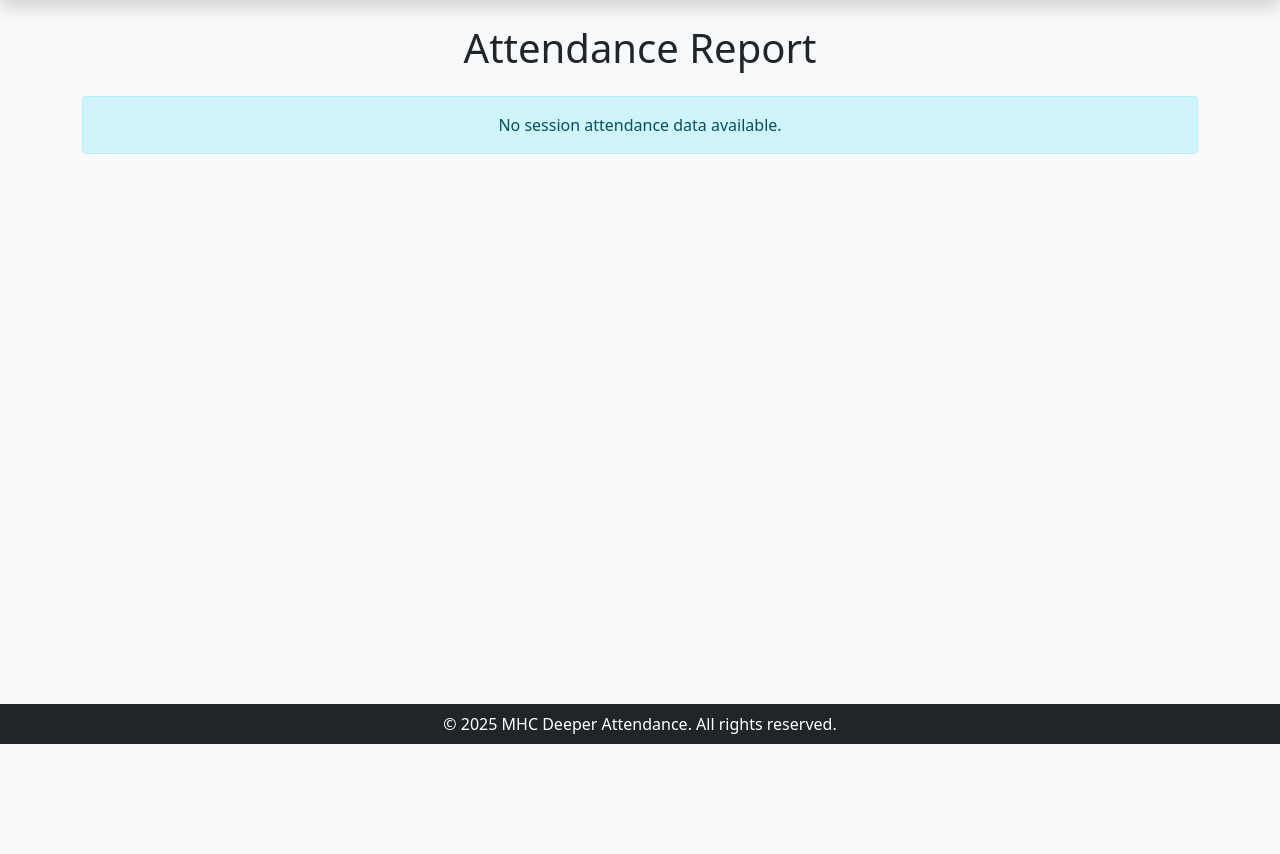
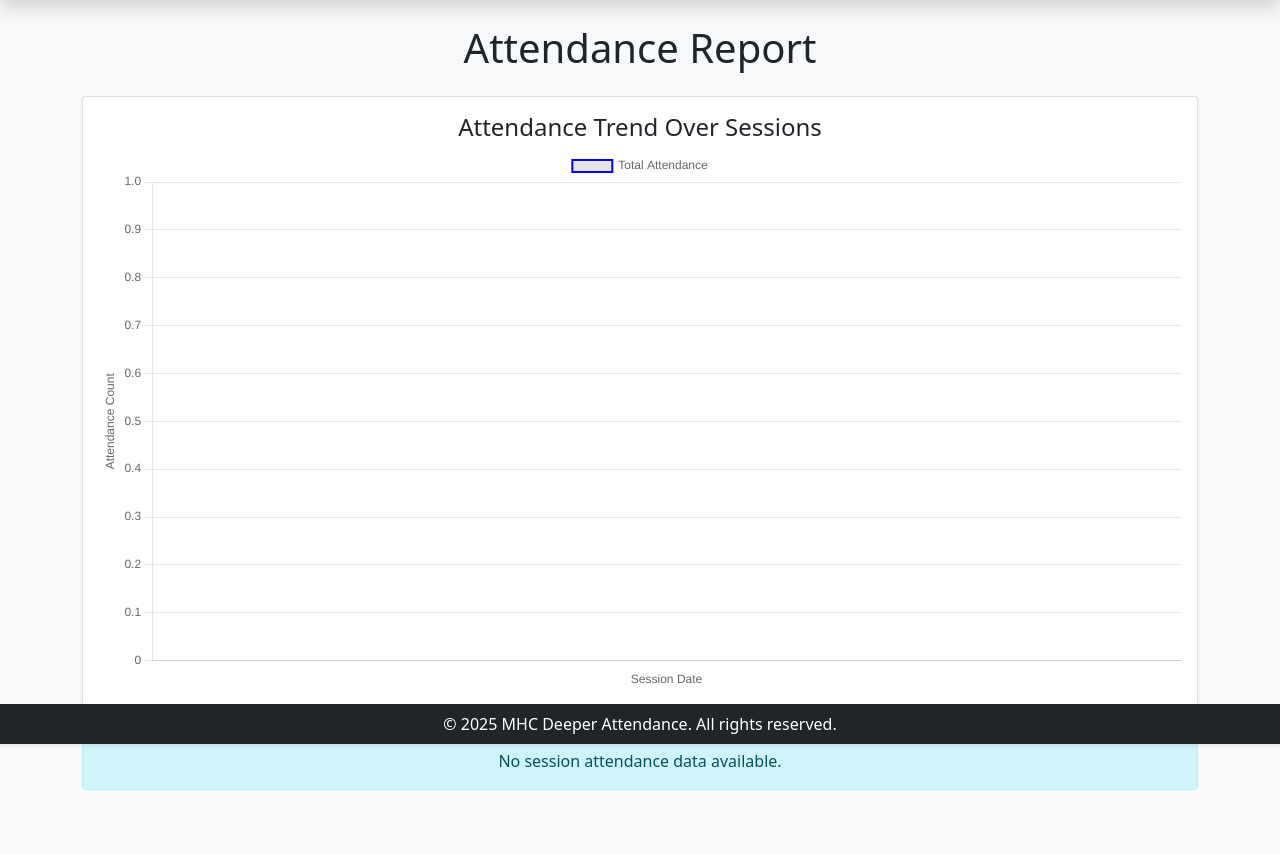
Before and after one commit to jimmyMithamo/new_deeper, a Django app: page /generate-report/ in a window 1280 px wide. Shown: the part 56-910 px from the top of the page. Before the commit the page ends 800 px from the top, so only its background shows below. Run offline with Django 5.2, Linux system fonts and the light colour scheme; data that the repository does not hold is empty.

Commit message:
attendance graph

```diff
--- a/attendance/templates/attendance/attendance_report.html
+++ b/attendance/templates/attendance/attendance_report.html
@@ -3,8 +3,15 @@
 {% block title %}Attendance Report{% endblock title %}
 
 {% block content %}
-  <div class="container ">
+  <div class="container">
     <h1 class="text-center mb-4">Attendance Report</h1>
+
+    <!-- Line Chart for Attendance Trend -->
+    <div class="card p-3 mb-4 shadow-sm">
+      <h4 class="text-center">Attendance Trend Over Sessions</h4>
+      <canvas id="attendanceChart"></canvas>
+    </div>
+
     <div class="row d-flex justify-content-center">
       {% for session_info in session_attendance %}
         <div class="col-12 col-md-4 col-lg-3">
@@ -22,7 +29,7 @@
                 <span class="text-danger">{{ session_info.total_absent }}</span>
               </p>
               <hr>
-              <p class = "text-success">{{ session_info.submitted_groups_count }} Groups submitted</p>
+              <p class="text-success">{{ session_info.submitted_groups_count }} Groups submitted</p>
               <hr>
               <p>
                 <strong>Group with Highest Attendance:</strong>
@@ -52,4 +59,38 @@
       {% endfor %}
     </div>
   </div>
+
+  <!-- Include Chart.js -->
+  <script src="https://cdn.jsdelivr.net/npm/chart.js"></script>
+
+  <script>
+    var sessionLabels = {{ session_labels|safe }};
+    var attendanceValues = {{ attendance_values|safe }};
+
+    var ctx = document.getElementById('attendanceChart').getContext('2d');
+    var attendanceChart = new Chart(ctx, {
+        type: 'line',
+        data: {
+            labels: sessionLabels,  // X-axis: Session Dates
+            datasets: [
+                {
+                    label: 'Total Attendance',
+                    data: attendanceValues,  // Y-axis: Attendance count
+                    borderColor: 'blue',  // Blue Line
+                    borderWidth: 2,
+                    fill: false,
+                    tension: 0.2
+                }
+            ]
+        },
+        options: {
+            responsive: true,
+            scales: {
+                x: { title: { display: true, text: "Session Date" }},
+                y: { title: { display: true, text: "Attendance Count" }, beginAtZero: true }
+            }
+        }
+    });
+  </script>
+
 {% endblock %}
--- a/attendance/views.py
+++ b/attendance/views.py
@@ -226,7 +226,10 @@ def generate_attendance_report(request):
     groups = Group.objects.all()
     session_reports = []  # This will hold data per session
     members_missed_all = []
-    group_leaders = leaders.objects.all()  # Assuming `leaders` model tracks leaders
+    session_labels = []  # Store session dates
+    attendance_values = []  # Store total attendance per session
+    submitted_groups_values = []  # Store submitted groups count
+    group_leaders = leaders.objects.all()
 
     # Calculate members who missed all sessions
     for member in Member.objects.all():
@@ -249,7 +252,7 @@ def generate_attendance_report(request):
 
             # Check if the leader of the group has marked attendance (submitted)
             leader = group.leader  # Assuming each `Group` has a `leader` field
-            leader_attendance = session_attendance_qs.filter(member=leader, submitted = "True").first()
+            leader_attendance = session_attendance_qs.filter(member=leader, submitted="True").first()
 
             if leader_attendance and leader_attendance.submitted:
                 submitted_groups_count += 1  # Count only if the leader submitted attendance
@@ -260,13 +263,18 @@ def generate_attendance_report(request):
                 'total_absent': absent,
             })
 
-        # Determine which group had the highest and lowest present counts in this session
+        # Determine highest and lowest attendance groups
         if group_data:
             highest = max(group_data, key=lambda x: x['total_present'])
             lowest = min(group_data, key=lambda x: x['total_present'])
         else:
             highest = {'group': 'N/A', 'total_present': 0}
             lowest = {'group': 'N/A', 'total_present': 0}
+
+        # Store session data for graphs
+        session_labels.append(session.date.strftime("%Y-%m-%d"))
+        attendance_values.append(session_total_present)
+        submitted_groups_values.append(submitted_groups_count)
 
         # Build a session-specific report dictionary
         session_reports.append({
@@ -276,11 +284,14 @@ def generate_attendance_report(request):
             'group_attendance': group_data,
             'highest_attendance': highest,
             'lowest_attendance': lowest,
-            'submitted_groups_count': submitted_groups_count,  # Number of groups that submitted attendance
+            'submitted_groups_count': submitted_groups_count,
         })
 
     context = {
         'session_attendance': session_reports,
         'members_missed_all': members_missed_all,
+        'session_labels': session_labels,
+        'attendance_values': attendance_values,
+        'submitted_groups_values': submitted_groups_values,
     }
     return render(request, 'attendance/attendance_report.html', context)
```
